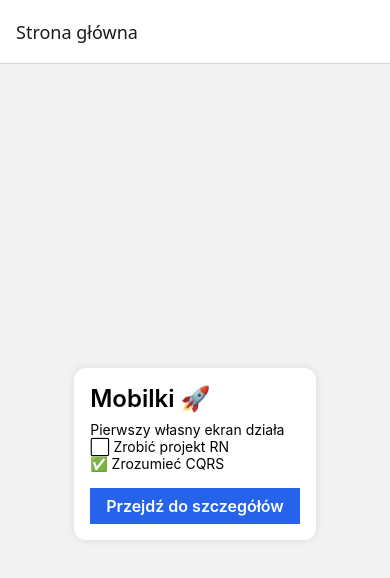
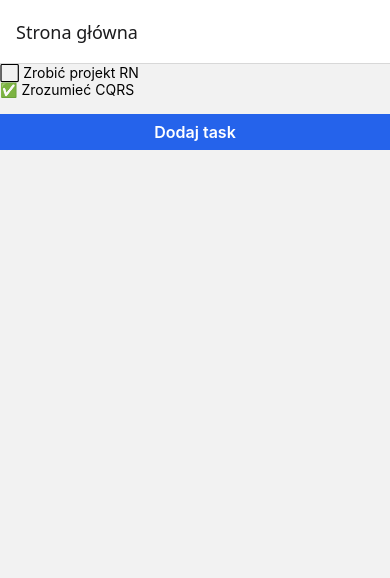
Before and after one commit to leciej/Mobilki, a React Native app: screen /Home in a window 390 px wide. Shown: the top 578 px of the page. Built offline with nearby package versions, Linux system fonts and the light colour scheme.

Commit message:
CQRS: addTask command wired to HomeScreen

```diff
--- /dev/null
+++ b/src/features/tasks/commands/addTask.ts
@@ -0,0 +1,20 @@
+import type { Task } from '../queries';
+
+let tasks: Task[] = [
+  { id: '1', title: 'Zrobić projekt RN', completed: false },
+  { id: '2', title: 'Zrozumieć CQRS', completed: true },
+];
+
+export function addTask(title: string): void {
+  const newTask: Task = {
+    id: Date.now().toString(),
+    title,
+    completed: false,
+  };
+
+  tasks = [...tasks, newTask];
+}
+
+export function getTasksSnapshot(): Task[] {
+  return tasks;
+}
--- /dev/null
+++ b/src/features/tasks/commands/index.ts
@@ -0,0 +1 @@
+export * from './addTask';
--- a/src/features/tasks/queries/getTasks.ts
+++ b/src/features/tasks/queries/getTasks.ts
@@ -1,14 +1,11 @@
+import { getTasksSnapshot } from '../commands';
+
 export type Task = {
   id: string;
   title: string;
   completed: boolean;
 };
 
-const TASKS: Task[] = [
-  { id: '1', title: 'Zrobić projekt RN', completed: false },
-  { id: '2', title: 'Zrozumieć CQRS', completed: true },
-];
-
 export function getTasks(): Task[] {
-  return TASKS;
+  return getTasksSnapshot();
 }
--- a/src/screens/HomeScreen.tsx
+++ b/src/screens/HomeScreen.tsx
@@ -5,30 +5,31 @@ import { RootStackParamList } from '../navigation/AppNavigator';
 import { PrimaryButton } from '../components/PrimaryButton';
 import { Card } from '../components/Card';
 import { getTasks, type Task } from '../features/tasks/queries';
+import { addTask } from '../features/tasks/commands';
 
 type Props = NativeStackScreenProps<RootStackParamList, 'Home'>;
 
-export function HomeScreen({ navigation }: Props) {
-  const tasks: Task[] = getTasks();
+export function HomeScreen() {
+  const [tasks, setTasks] = React.useState<Task[]>(getTasks());
+
+  const handleAddTask = () => {
+    addTask('Nowy task');
+    setTasks(getTasks());
+  };
+
   return (
-    <SafeAreaView style={styles.container}>
-      <Card>
-        <Text style={styles.title}>Mobilki 🚀</Text>
-        <Text>Pierwszy własny ekran działa</Text>
-        {tasks.map(task => (
-          <Text key={task.id}>
-            {task.completed ? '✅' : '⬜'} {task.title}
-          </Text>
-        ))}
+    <SafeAreaView>
+      {tasks.map(task => (
+        <Text key={task.id}>
+          {task.completed ? '✅' : '⬜'} {task.title}
+        </Text>
+      ))}
 
-        <PrimaryButton
-          title="Przejdź do szczegółów"
-          onPress={() => navigation.navigate('Details')}
-        />
-      </Card>
+      <PrimaryButton title="Dodaj task" onPress={handleAddTask} />
     </SafeAreaView>
   );
 }
+
 
 const styles = StyleSheet.create({
   container: {
```
